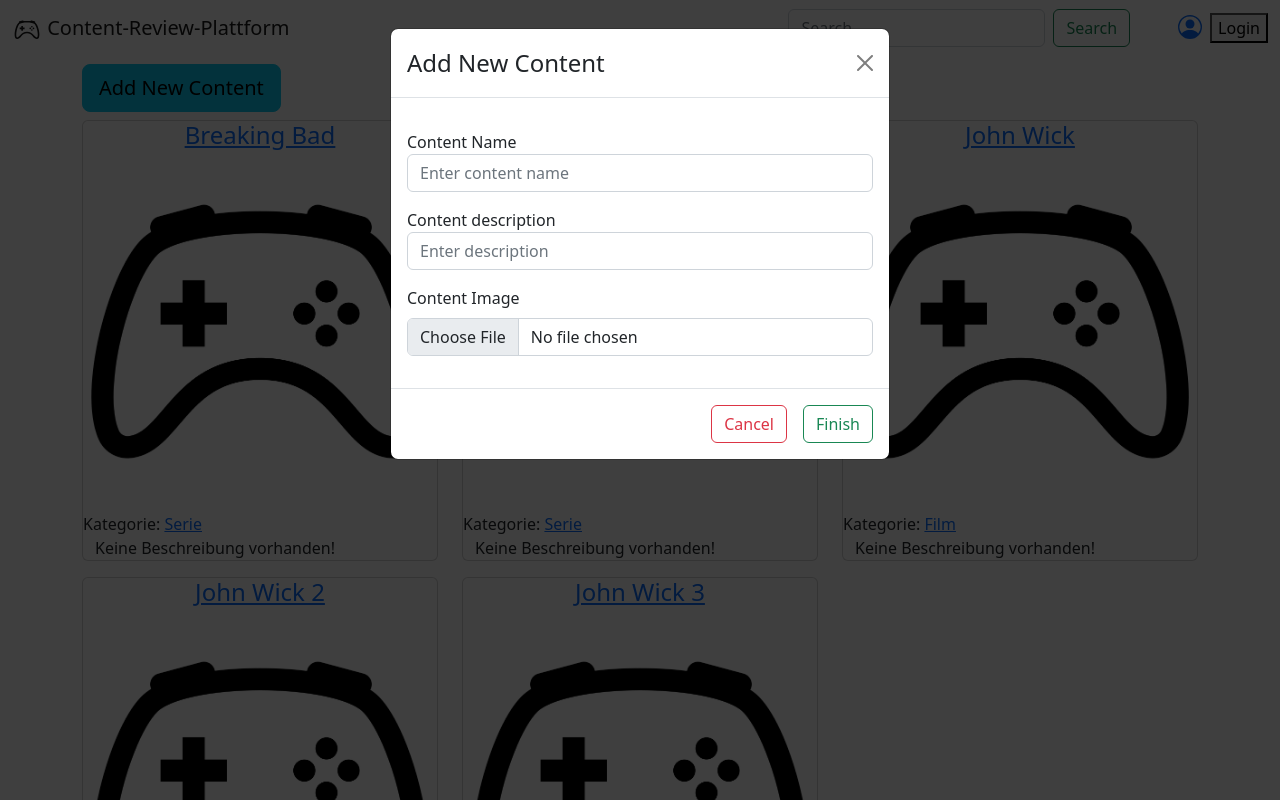
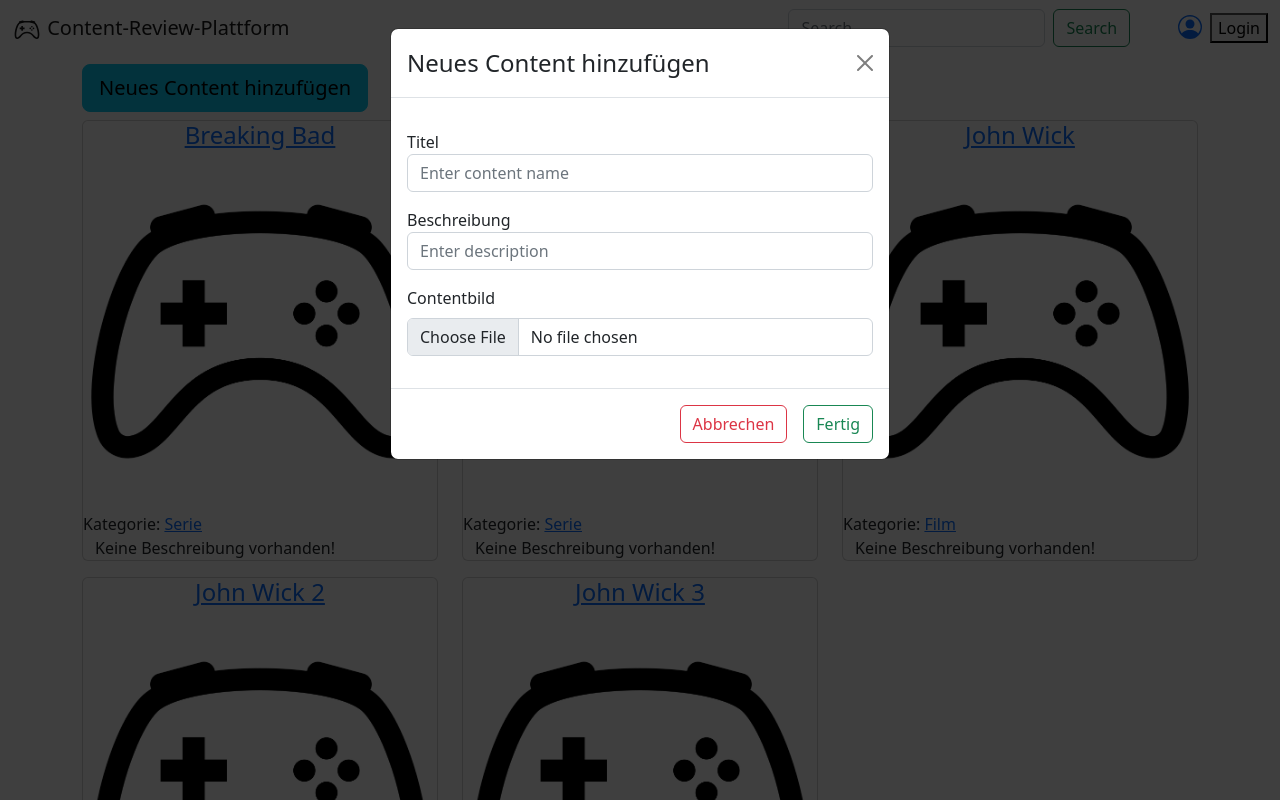
Before and after one commit to dtwach/swt-projekt-grp-5, a PHP site: page /content_overview.php in a window 1280 px wide, after a click on "Neues Content hinzufügen". Run offline with PHP 8.4, Linux system fonts and the light colour scheme; data comes from the database, SQL or seed files in the repository; data that the repository does not hold is empty.

Commit message:
translation

```diff
--- a/content_overview.php
+++ b/content_overview.php
@@ -26,7 +26,7 @@
 
     <div class="container">
         <button type="button" class="btn btn-info btn-lg my-2" data-bs-toggle="modal"
-            data-bs-target="#addContentModal">Add New Content</button>
+            data-bs-target="#addContentModal">Neues Content hinzufügen</button>
 
         <!-- Modal -->
         <div class="modal fade" id="addContentModal" aria-labelledby="addContentLabel" aria-hidden="true">
@@ -34,7 +34,7 @@
                 <!-- Modal Inhalt -->
                 <div class="modal-content">
                     <div class="modal-header">
-                        <h4 class="modal-title" id="addContentLabel">Add New Content</h4>
+                        <h4 class="modal-title" id="addContentLabel">Neues Content hinzufügen</h4>
                         <button type="button" class="btn-close" data-bs-dismiss="modal" aria-label="Close"></button>
                     </div>
 
@@ -43,25 +43,25 @@
 
                         <form action="/page.php">
                             <div class="form-group my-3">
-                                <label for="contentName">Content Name</label>
+                                <label for="contentName">Titel</label>
                                 <input type="text" class="form-control" id="contentName"
                                     placeholder="Enter content name" name="contentName">
                             </div>
                             <div class="form-group my-3">
-                                <label for="contentDescription">Content description</label>
+                                <label for="contentDescription">Beschreibung</label>
                                 <input type="text" class="form-control" id="contentDescription"
                                     placeholder="Enter description" name="contentDescription">
                             </div>
                             <div class="form-group my-3">
-                                <label for="contentImg" class="form-label">Content Image</label>
+                                <label for="contentImg" class="form-label">Contentbild</label>
                                 <input class="form-control" type="file" id="contentImg">
                             </div>
                         </form>
                     </div>
                     <div class="modal-footer gap-2">
                         <button type="button" class="btn btn-default btn-outline-danger"
-                            data-bs-dismiss="modal">Cancel</button>
-                        <button type="button" class="btn btn-outline-success" data-bs-dismiss="modal">Finish</button>
+                            data-bs-dismiss="modal">Abbrechen</button>
+                        <button type="button" class="btn btn-outline-success" data-bs-dismiss="modal">Fertig</button>
                     </div>
                 </div>
             </div>
```
